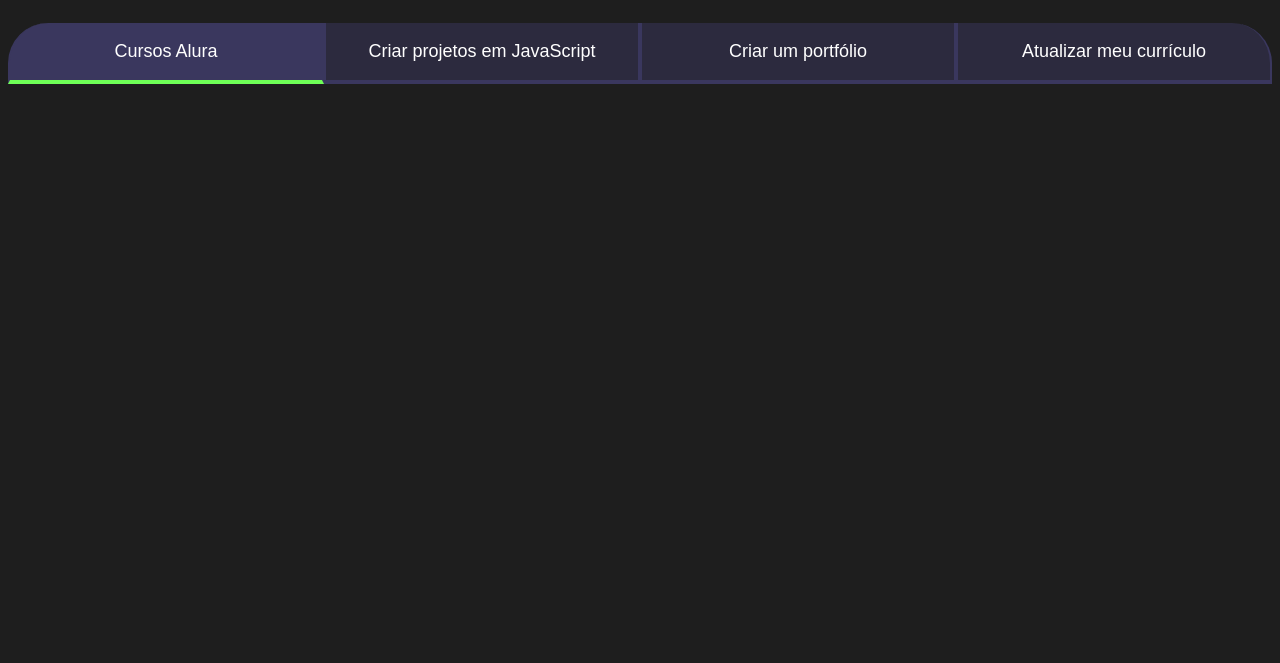
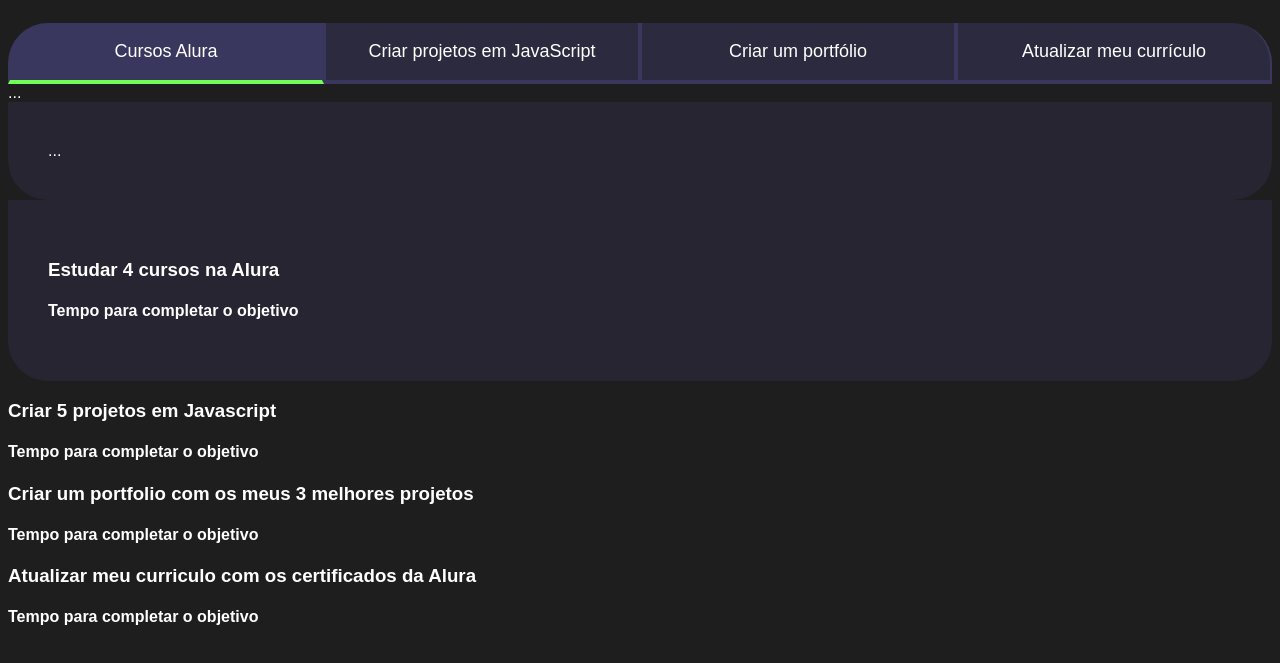
Before and after one commit to MATEMATICA-II-PROGRAMACAO-3C-CAP-2024/1-trimestre-projeto-01-2024-vicxtt, a plain HTML site: page index.html in a window 1280 px wide. Shown: the part 75-738 px from the top of the page. Drawn offline with Linux system fonts and the light colour scheme; a web font is replaced by a local one.

Commit message:
1_trimestre_projeto_05_3C

```diff
--- a/index.html
+++ b/index.html
@@ -15,6 +15,33 @@
         <button class="botao">Criar um portfólio</button>
         <button class="botao">Atualizar meu currículo</button>
     </div>
+    <div class="conteudo">
+        <div class="botoes"> ... </div>
+        <div class="abas-textos"> ... </div>
+        </div>
+        </div>
+    <div class="abas-textos">
+         <div class="aba-conteudo">
+             <h3 class="aba-conteudo-titulo-principal">Estudar
+4 cursos na Alura</h3>
+             <h4 class="aba-conteudo-titulo-secundario">Tempo para completar o objetivo</h4>
+        </div>
+     </div>
+     <div class="aba-conteudo">
+             <h3 class="aba-conteudo-titulo-principal">Criar
+        5 projetos em Javascript</h3>
+             <h4 class="aba-conteudo-titulo-
+        secundario">Tempo para completar o objetivo</h4>
+        </div>
+        <div class="aba-conteudo">
+             <h3 class="aba-conteudo-titulo-principal">Criar um portfolio com os meus 3 melhores projetos</h3>
+             <h4 class="aba-conteudo-titulo-secundario">Tempo para completar o objetivo</h4>
+         </div>
+         <div class="aba-conteudo">
+             <h3 class="aba-conteudo-titulo-principal">Atualizar meu curriculo com os certificados da Alura</h3>
+             <h4 class="aba-conteudo-titulo-secundario">Tempo para completar o objetivo</h4>
+         </div>
+         </div>
     <script src="main.js"></script>
 </body>
 </html>
--- a/main.js
+++ b/main.js
@@ -1,2 +1,11 @@
 const botoes = document.querySelectorAll(".botao");
-console.log(botoes)
+
+for(let i=0;i <botoes.length;i++){
+    botoes[i].onclick = function() {
+
+         for(let j=0;j<botoes.length;j++) {
+            botoes[j].classList.remove("ativo");
+         }
+         botoes[i].classList.add("ativo");
+    }
+}
--- a/style.css
+++ b/style.css
@@ -64,3 +64,7 @@ body{
     background-color: var(--botao-ativo);
     border-bottom: 4px solid var(--verde);
 }
+.abas-textos{
+    background-color: var(--texto-fundo); padding: 40px;
+    border-radius: 0 0 40px 40px;
+}
```
